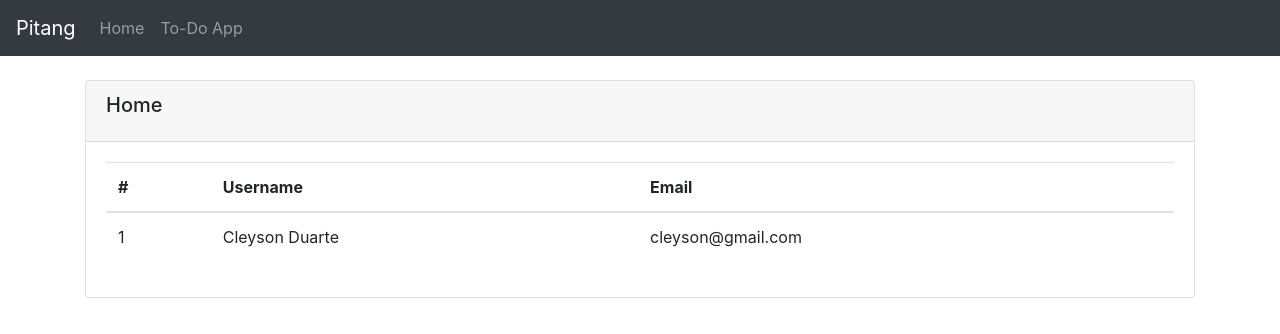
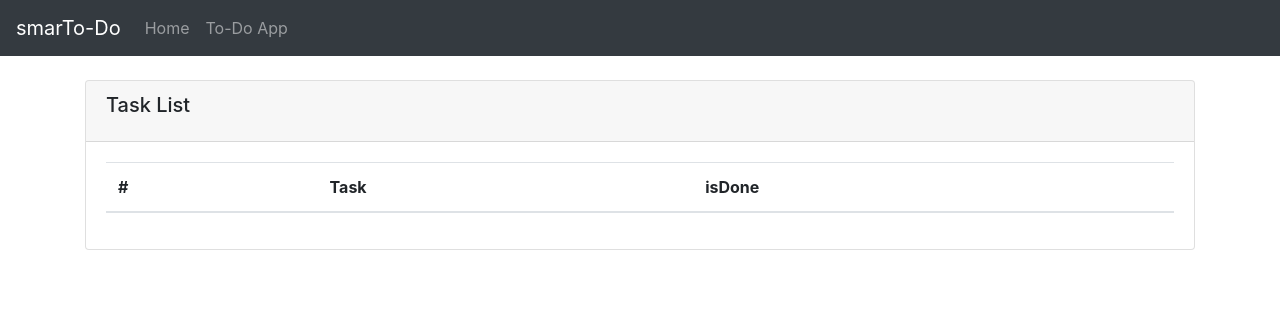
Before and after one commit to kevenleone/pit-01, a React (Create React App) app: page / in a window 1280 px wide. Shown: the top 334 px of the page. Built offline with nearby package versions, Linux system fonts and the light colour scheme; data requests are answered from the project's data file.

Commit message:
smarTo-Do Release v.01

```diff
--- a/db.json
+++ b/db.json
@@ -18,13 +18,7 @@
       "email": "cleyson@gmail.com"
     }
   ],
-  "todos": [
-    {
-      "isDone": false,
-      "name": "werrr",
-      "id": 1
-    }
-  ],
+  "todos": [],
   "comments": [
     {
       "id": 1,
--- a/public/index.html
+++ b/public/index.html
@@ -13,7 +13,7 @@
 
     <link rel="manifest" href="%PUBLIC_URL%/manifest.json" />
 
-    <title>Pitang 1</title>
+    <title>smarTo-Do</title>
   </head>
   <body>
     <noscript>You need to enable JavaScript to run this app.</noscript>
--- a/src/pages/Home/index.jsx
+++ b/src/pages/Home/index.jsx
@@ -9,18 +9,19 @@ const colums = [
   },
   {
     name: 'name',
-    value: 'Username',
+    value: 'Task',
   },
   {
-    name: 'email',
-    value: 'Email',
+    name: 'isDone',
+    value: 'isDone',
+    render: (isDone) => <b>{isDone ? 'Completed' : 'Incompleted'}</b>,
   },
 ];
 
 export default function index() {
   return (
-    <Page title="Home">
-      <ListView colums={colums} endpoint="/user" />
+    <Page title="Task List">
+      <ListView colums={colums} endpoint="/todos" />
     </Page>
   );
 }
--- a/src/routes.jsx
+++ b/src/routes.jsx
@@ -17,7 +17,7 @@ const routes = [{
 
 const Routes = () => (
   <BrowserRouter>
-    <Navbar title="Pitang" routes={routes} />
+    <Navbar title="smarTo-Do" routes={routes} />
     <Switch>
       {routes.map(({ path, component }) => (
         <Route exact key={path} path={path} component={component} />
```
